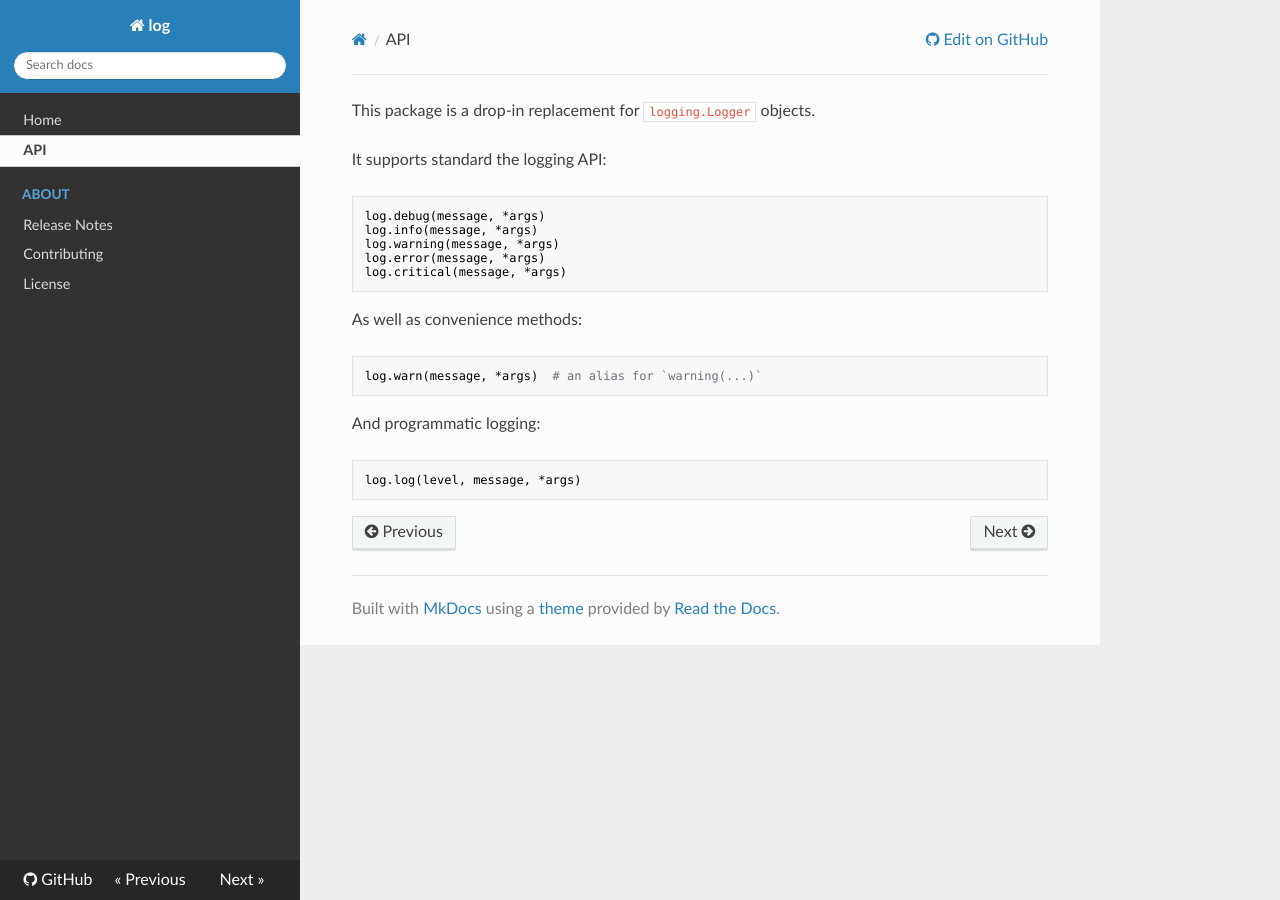
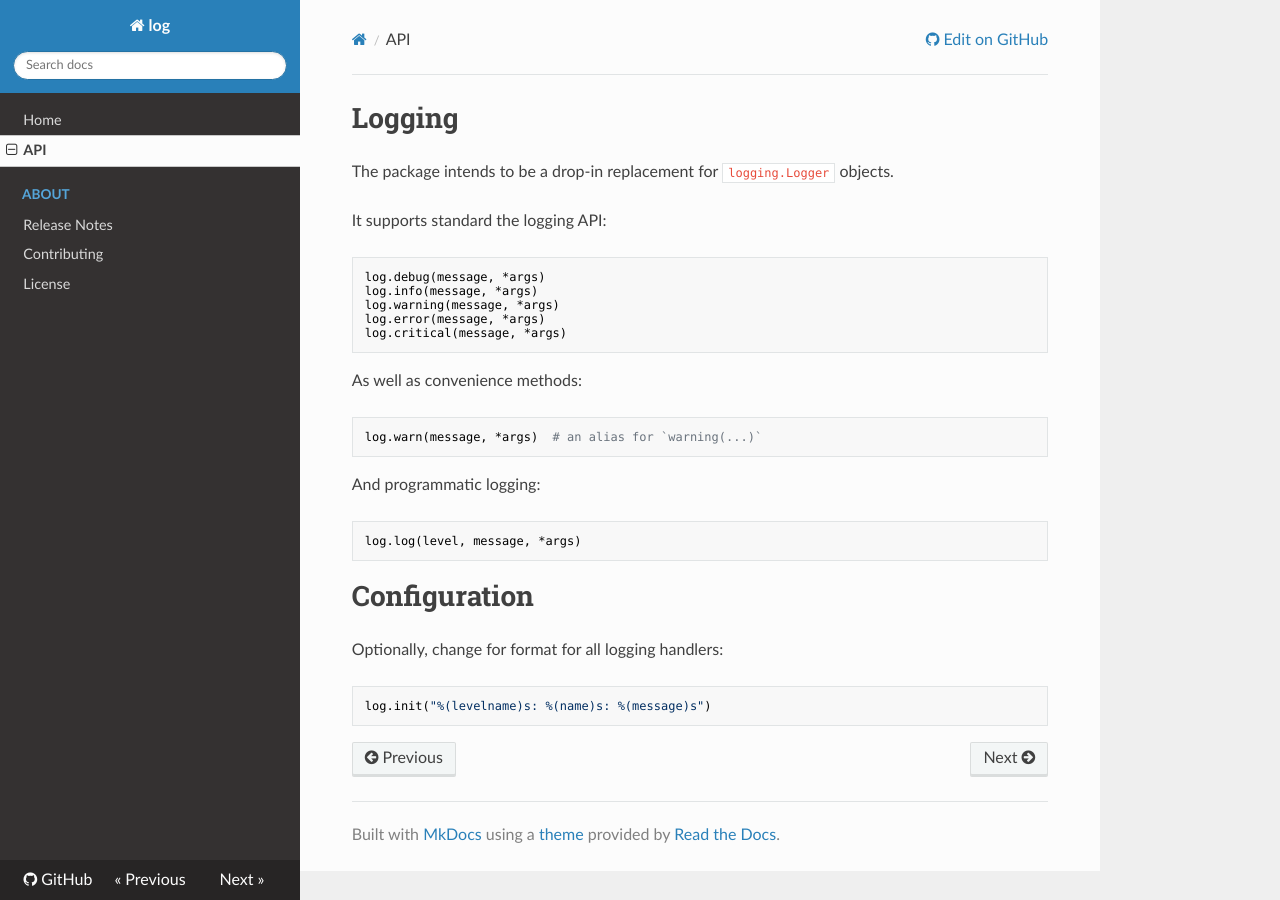
Before and after one commit to jacebrowning/minilog, an MkDocs documentation site: the page built from docs/api.md, in a window 1280 px wide. Built offline with MkDocs 1.6.1, drawn with Linux system fonts in a browser that asks for light colours; nearby versions of some CDN libraries; old or Windows-style settings are respelled for this version of MkDocs.

Commit message:
Move configuration to the API docs

````diff
--- a/docs/api.md
+++ b/docs/api.md
@@ -1,4 +1,6 @@
-This package is a drop-in replacement for `logging.Logger` objects.
+# Logging
+
+The package intends to be a drop-in replacement for `logging.Logger` objects.
 
 It supports standard the logging API:
 
@@ -21,3 +23,11 @@ And programmatic logging:
 ```python
 log.log(level, message, *args)
 ```
+
+# Configuration
+
+Optionally, change for format for all logging handlers:
+
+```python
+log.init("%(levelname)s: %(name)s: %(message)s")
+```
````
Also changed, not shown: README.md (+0 -8 lines).
